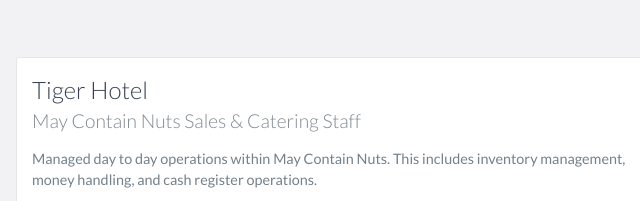
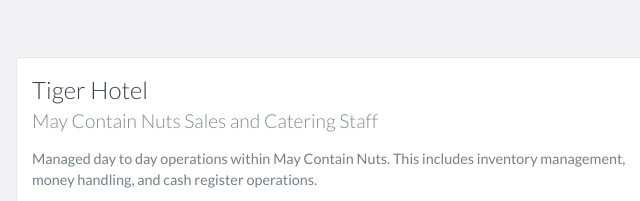
Before and after one commit to duganbrianj/Resume, a website: page index.html in a window 1280 px wide. Shown: the part 1187-1388 px from the top of the page, 474-1114 px from the left. Drawn offline with nearby package versions, Linux system fonts and the light colour scheme.

Commit message:
Update index.html

```diff
--- a/index.html
+++ b/index.html
@@ -88,7 +88,7 @@
         <div id="experience-timeline">
             <div data-date="January 2017 to Present">
                 <h3>Tiger Hotel</h3>
-                <h4>May Contain Nuts Sales & Catering Staff</h4>
+                <h4>May Contain Nuts Sales and Catering Staff</h4>
                 <p>
                     Managed day to day operations within May Contain Nuts. This includes inventory management, money handling, and cash register operations.
                 </p>
```
